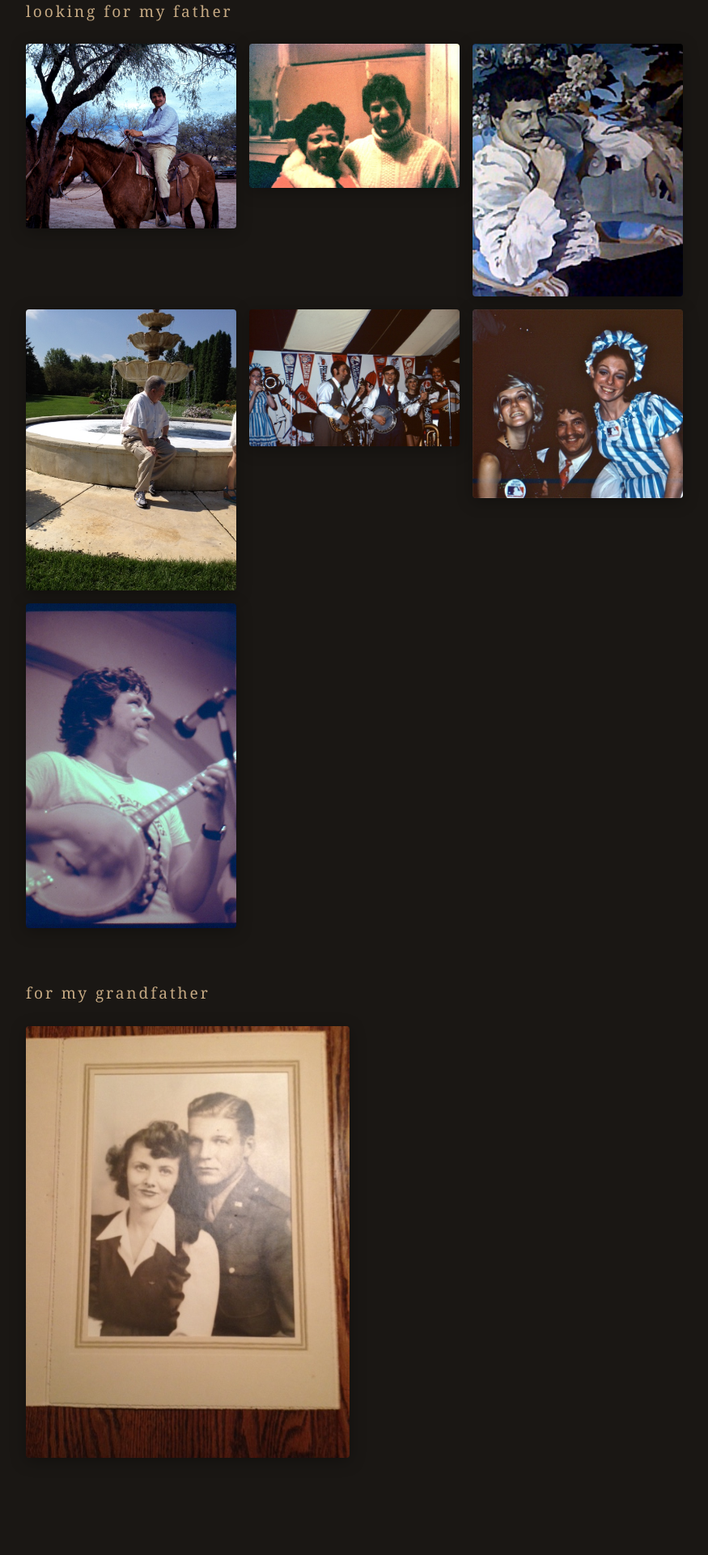
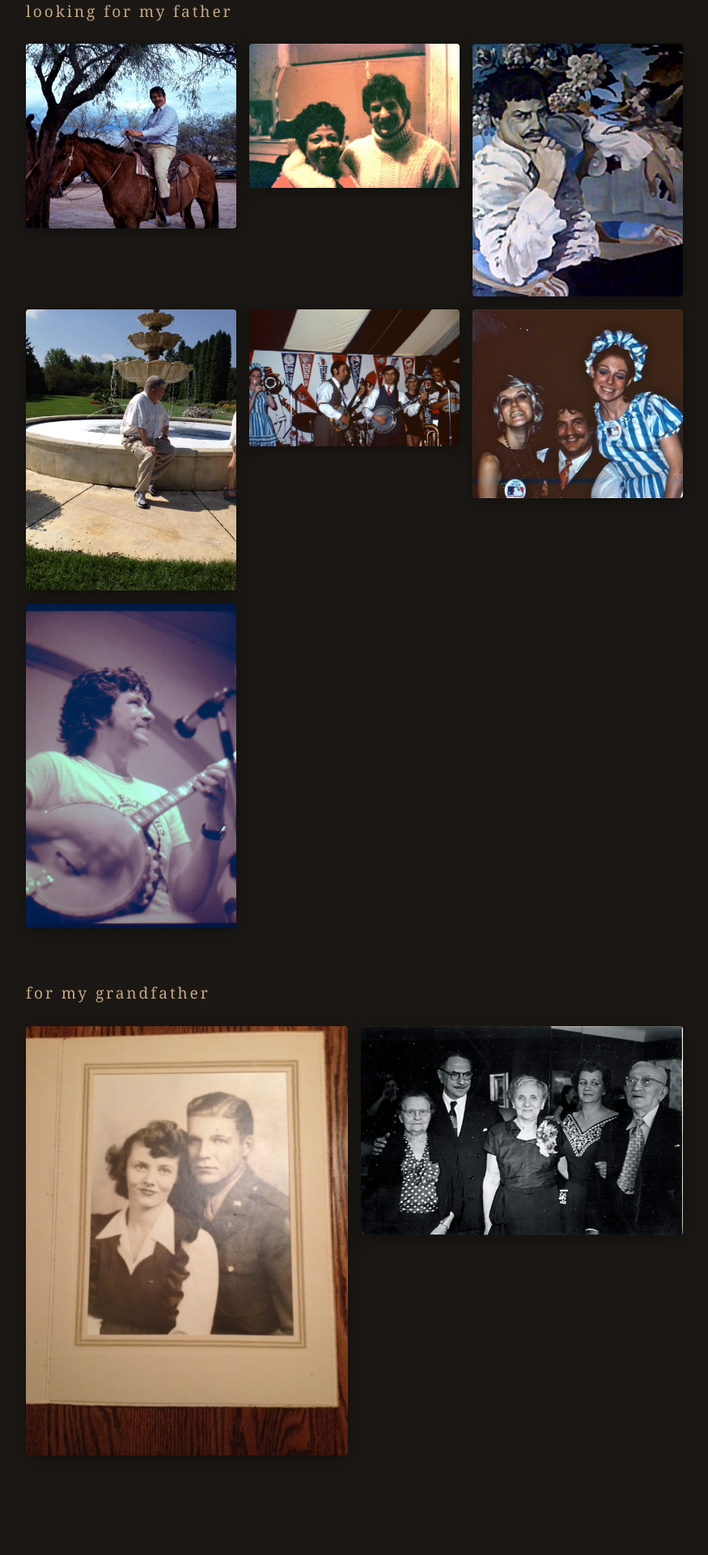
Before and after one commit to geosh5676/geosh5676.github.io, a Jekyll site: the page relational.html, which Jekyll copies as it is, in a window 1280 px wide. Shown: the part 3058-4978 px from the top of the page at 81% size, without its empty margins (214-1089 px from the left). Built offline with Jekyll 4.4.1, drawn with Linux system fonts in a browser that asks for light colours.

Commit message:
Add second photo to 'For My Grandfather' section
Co-Authored-By: Claude Opus 4.5 <noreply@anthropic.com>

```diff
--- a/relational.html
+++ b/relational.html
@@ -245,7 +245,10 @@
 
         <section id="grandfather">
             <h3>for my grandfather</h3>
-            <img src="grandfather.jpg" alt="Grandfather" style="width: 100%; max-width: 400px; border-radius: 4px; box-shadow: 0 4px 20px rgba(0, 0, 0, 0.3);">
+            <div class="photo-grid">
+                <img src="grandfather.jpg" alt="Grandfather">
+                <img src="grandfather-2.jpg" alt="Grandfather">
+            </div>
         </section>
 
     </div>
```
Also changed, not shown: grandfather-2.jpg (added).
